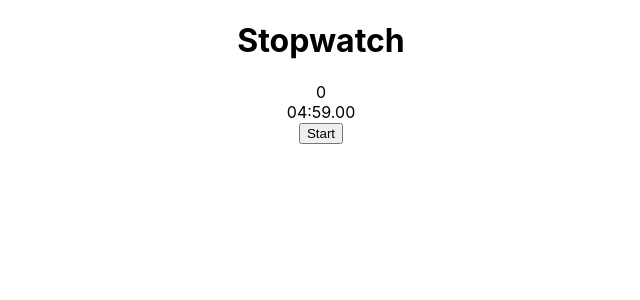
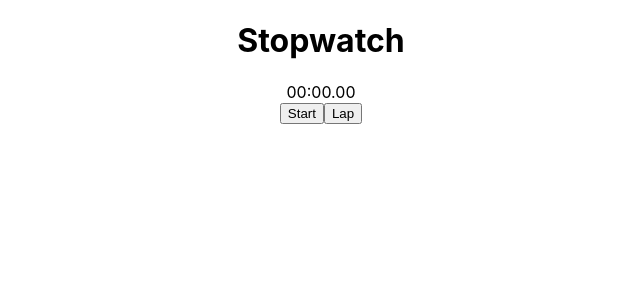
Before and after one commit to AnnaKanska/react-stopwatch, a React (Create React App) app: page / in a window 1280 px wide. Shown: the top 300 px of the page, without its empty margins (319-959 px from the left). Built offline with nearby package versions, Linux system fonts and the light colour scheme.

Commit message:
added start and laps

```diff
--- a/src/App.js
+++ b/src/App.js
@@ -6,15 +6,8 @@ class App extends React.Component {
   state = {
     startTime: 0,
     currentTime: 0,
+    laps: [],
     running: false
-  };
-
-  handleStart = () => {
-    this.setState({
-      startTime: Date.now(),
-      running: true
-    });
-    console.log("button clicked", this.state);
   };
 
   getTimeAsAString = time => {
@@ -29,18 +22,40 @@ class App extends React.Component {
     return `${minutes}:${seconds}.${milliseconds}`;
   };
 
+  handleStart = () => {
+    this.setState({
+      startTime: Date.now(),
+      running: true
+    });
+    console.log("start clicked", this.state);
+  };
+  handleLap = () => {
+    const timeStamp = Date.now();
+    let currentLap = timeStamp - this.state.startTime
+    currentLap = this.getTimeAsAString(currentLap)
+    this.setState({
+      startTime: this.state.startTime,
+      currentTime: 0,
+      laps: [...this.state.laps, currentLap],
+      running: false
+    })
+    console.log("lap clicked", this.state)
+  };
+
+
   render() {
     return (
       <div className="App">
         <h1>Stopwatch</h1>
-        <Stopwatch
-          startTime={this.state.startTime}
-          running={this.state.running}
-        />
-        <div>{this.getTimeAsAString(Date.now())}</div>
+        <div>{this.getTimeAsAString(this.state.currentTime)}</div>
         <button onClick={e => this.handleStart(e)}>Start</button>
+        <button onClick={e => this.handleLap(e)}>Lap</button>
+        {this.state.laps.map(lap => <ul>
+          <li>{lap}</li>
+        </ul>)}
       </div>
     );
+
   }
 }
 
```
Also changed, not shown: 2 other files (tests, documents, lock files or other folders).
